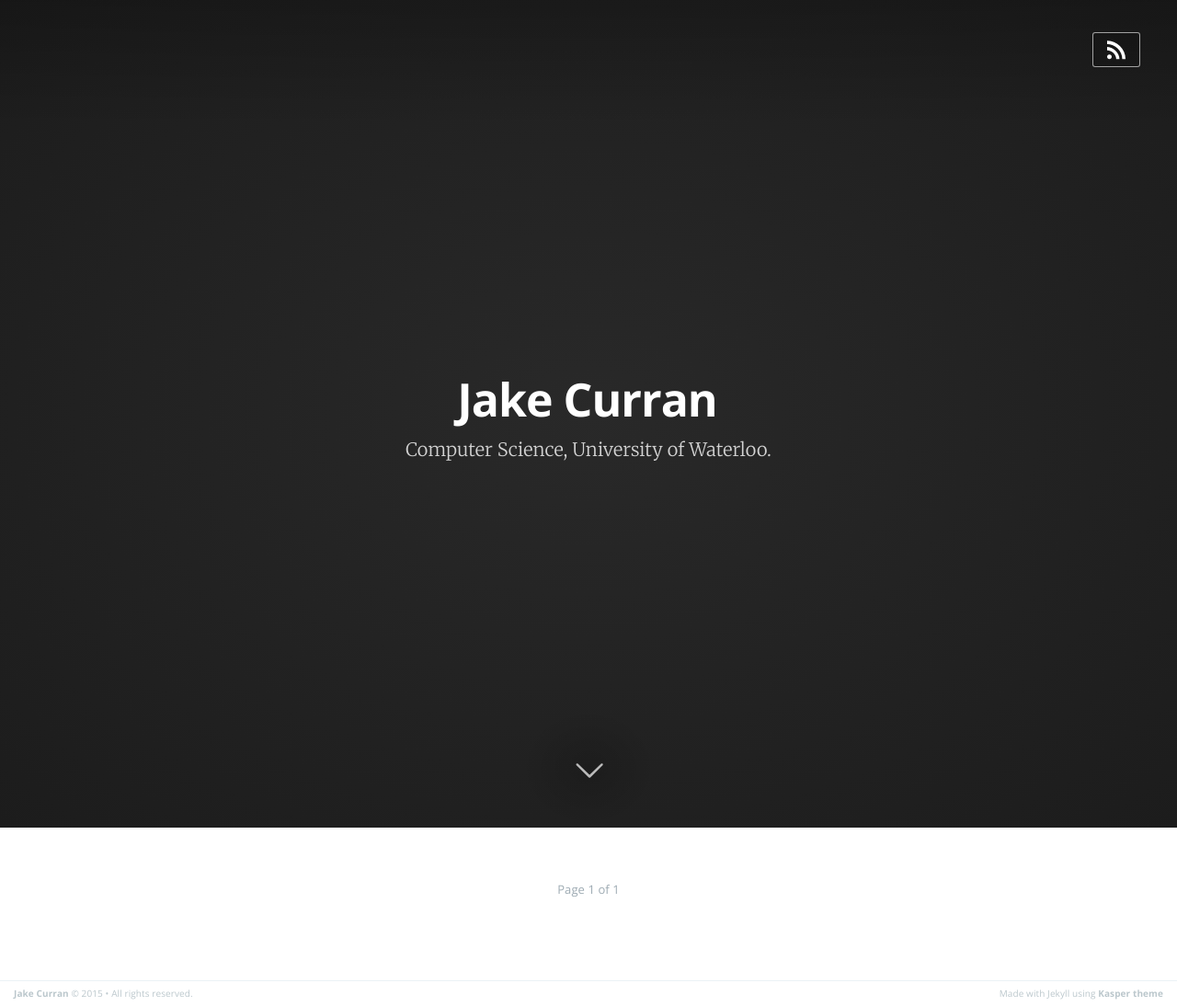
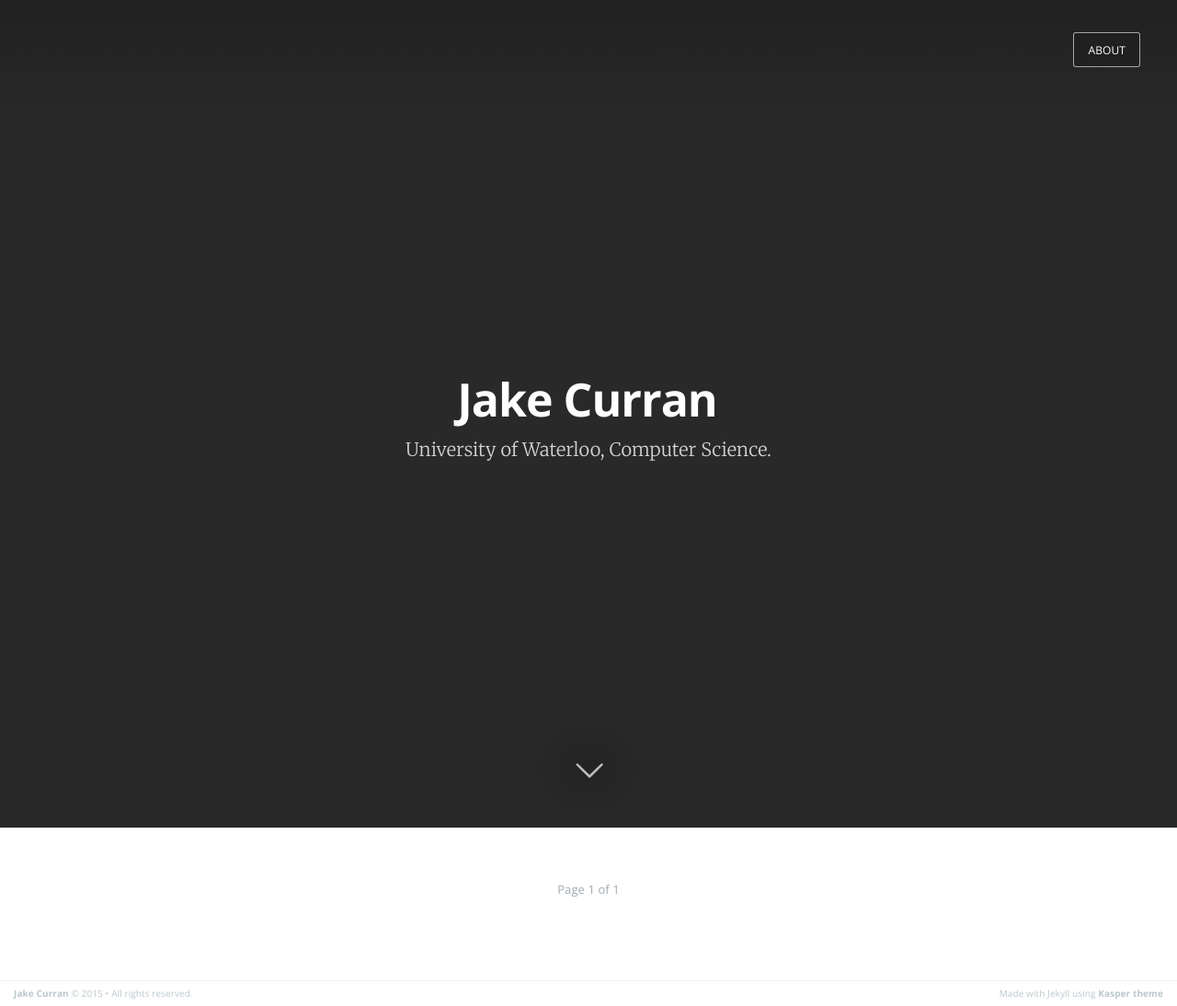
Before and after one commit to jakecurran/jakecurran.github.io, a Jekyll site: the page built from index.html, in a window 1280 px wide. Shown: the whole page at 92% size. Built offline with Jekyll 4.4.1, drawn with Linux system fonts in a browser that asks for light colours; Markdown is read by kramdown in place of the engine named in the settings; the list of posts is cut into pages by our own code.

Commit message:
Switch RSS button for ABOUT button

```diff
--- a/_config.yml
+++ b/_config.yml
@@ -6,7 +6,7 @@ gems: [jekyll-paginate]
 
 # Website info
 name: 'Jake Curran'
-description: 'Computer Science, University of Waterloo'
+description: 'University of Waterloo, Computer Science'
 meta_description: 'Jake Curran - Computer Science, University of Waterloo'
 
 # Author info
--- a/_layouts/default.html
+++ b/_layouts/default.html
@@ -11,7 +11,7 @@
     <meta http-equiv="Content-Type" content="text/html; charset=UTF-8" />
     <meta http-equiv="X-UA-Compatible" content="IE=edge,chrome=1" />
 
-    <title>{{ site.name }} - {{ site.description }}</title>
+    <title>{{ site.name }}</title>
     <meta name="description" content="{{ site.meta_description}}" />
     <link rel="canonical" href="{ { site.url } }{ { page.url } }" />
 
--- a/_layouts/page.html
+++ b/_layouts/page.html
@@ -5,7 +5,6 @@ post_class: post-template page-template
 
 <nav class="main-nav clearfix">
     <a class="back-button icon-arrow-left" href="{{ site.baseurl }}">Home</a>
-    <a class="subscribe-button icon-feed" href="{{ site.baseurl }}rss.xml"></a>
 </nav>
 
 
--- a/_layouts/post.html
+++ b/_layouts/post.html
@@ -8,7 +8,6 @@ post_class: post-template
 <header class="main-header post-head {% if page.cover %}" style="background-image: url({{ page.cover }}) {%else%}no-cover{% endif %}">
     <nav class="main-nav {% if page.cover %} overlay {% endif %} clearfix">
         <a class="back-button icon-arrow-left" href="{{ site.baseurl }}">Home</a>
-        <a class="subscribe-button icon-feed" href="{{ site.baseurl }}rss.xml"></a>
     </nav>
 </header>
 
--- a/assets/css/screen.css
+++ b/assets/css/screen.css
@@ -133,9 +133,6 @@ table { border-collapse: collapse; border-spacing: 0; }
    content of the :before pseudo element. Like a boss. */
 .icon-ghost:before {
     content: "\f600";
-}
-.icon-feed:before {
-    content: "\f601";
 }
 .icon-twitter:before {
     content: "\f602";
@@ -601,7 +598,7 @@ margin on the iframe, cause it breaks stuff. */
     float: right;
     height: 38px;
     padding: 0 15px;
-    padding-top: 5px;
+    padding-top: 1px;
     border: transparent 1px solid;
     color: #9EABB3;
     text-align: center;
@@ -612,9 +609,6 @@ margin on the iframe, cause it breaks stuff. */
     border-radius: 3px;
     background: rgba(0,0,0,0.1);
     transition: all ease 0.3s;
-}
-.subscribe-button:before {
-    font-size: 20px;
 }
 
 /* Special styles when overlaid on an image*/
@@ -989,17 +983,6 @@ body:not(.post-template) .post-title {
     transition: box-shadow 0.5s;
 }
 
-/* The RSS icon, inserted via icon font */
-.subscribe:before {
-    color: #D2DEE3;
-    font-size: 10px;
-    position: absolute;
-    top: 2px;
-    left: 9px;
-    font-weight: 700;
-    transition: color 0.5s ease;
-}
-
 /* Add a box shadow to on hover */
 .subscribe:hover {
     box-shadow: rgba(0,0,0,0.05) 0 0 0 3px;
--- a/index.html
+++ b/index.html
@@ -1,18 +1,16 @@
 ---
 layout: default
-title: Home
 cover: '#292929'
-cover-gradient: '#1C1C1C'
 ---
 
-<header class="main-header {% if page.cover %}" style="background: radial-gradient(transparent, {{ page.cover-gradient }}), {{page.cover}}; {%else%}no-cover{% endif %}">
+<header class="main-header {% if page.cover %}" style="background-color: {{page.cover}}; {%else%}no-cover{% endif %}">
     <nav class="main-nav overlay clearfix">
             {% if page.logo %}
                 <a class="blog-logo" href="{{ site.baseurl }}">
                     <img src="{{ page.logo }}" alt="Blog Logo" />
                 </a>
             {% endif %}
-        <a class="subscribe-button icon-feed" href="{{ site.baseurl }}rss.xml"></a>
+        <a class="subscribe-button" href="{{ site.baseurl }}about">About</a>
     </nav>
     <div class="vertical">
         <div class="main-header-content inner">
```
